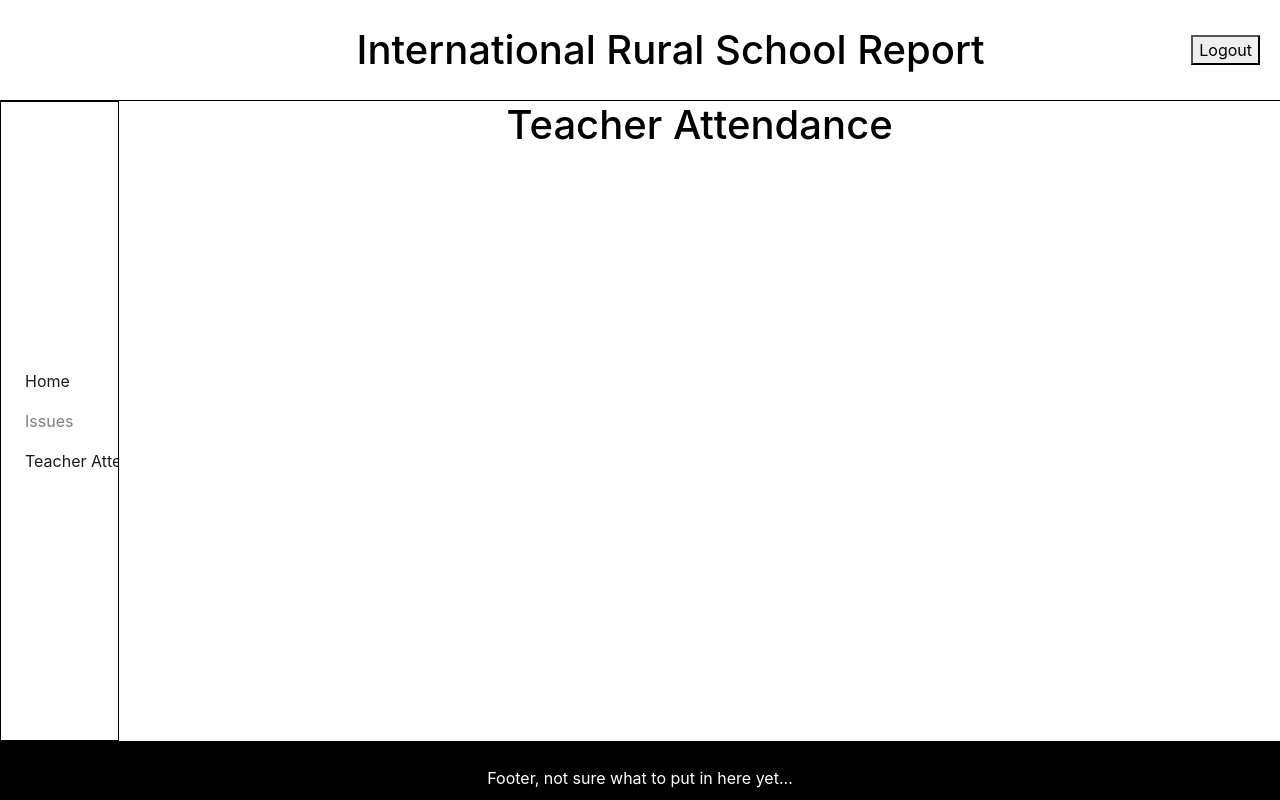
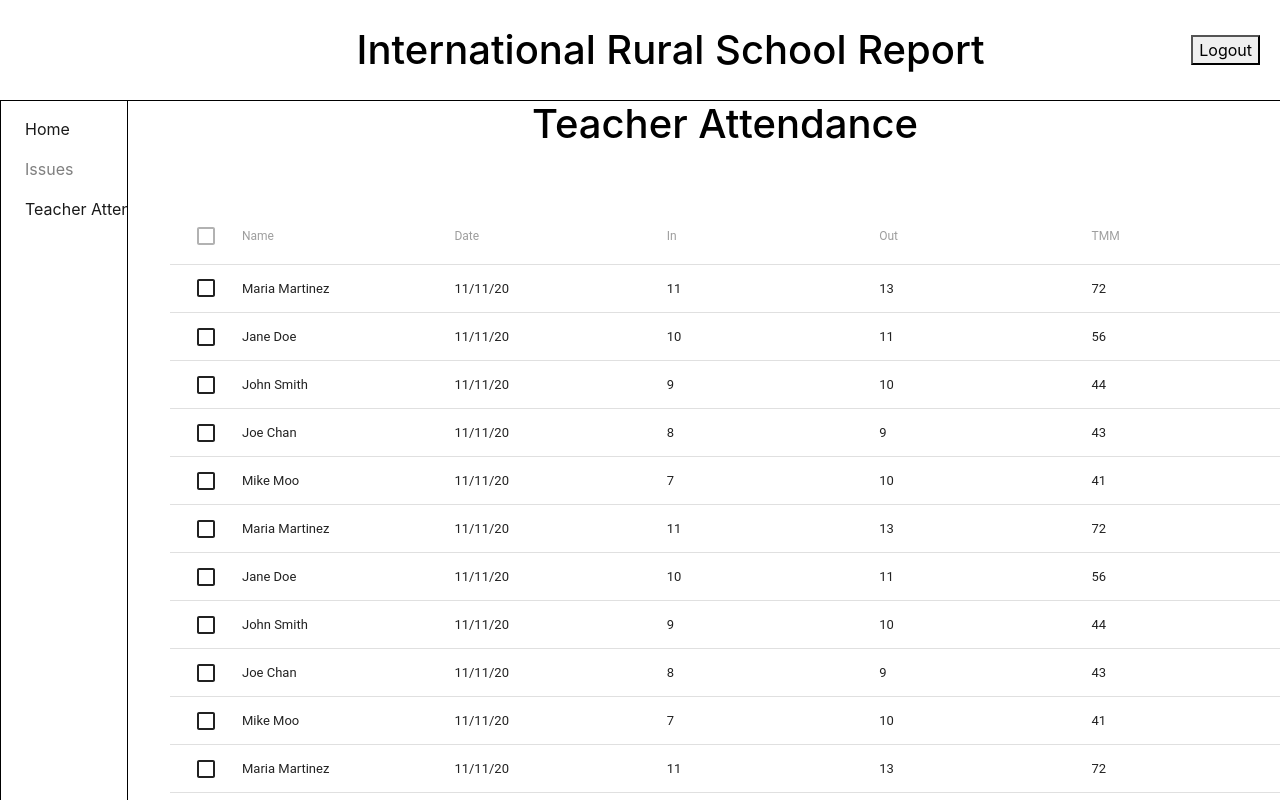
Before and after one commit to international-rural-school-report-v2/frontend, a React (Create React App) app in the folder irsr/: page /teacher-attendance in a window 1280 px wide. Shown: the top 800 px of the page. Built offline with nearby package versions, Linux system fonts and the light colour scheme; sample sign-in values are in the browser's storage.

Commit message:
nav/header/teacher-attendance styling

```diff
--- a/irsr/package.json
+++ b/irsr/package.json
@@ -5,6 +5,7 @@
   "dependencies": {
     "axios": "^0.18.0",
     "bootstrap": "^4.3.1",
+    "material-ui": "^0.20.2",
     "react": "^16.8.6",
     "react-dom": "^16.8.6",
     "react-redux": "^7.0.3",
--- a/irsr/src/components/Header.js
+++ b/irsr/src/components/Header.js
@@ -2,14 +2,28 @@ import React from 'react';
 import styled from 'styled-components';
 
 /***************************************************************************************************
- ********************************************** Styles *********************************************
+ ********************************************** Styles **********************************************
  **************************************************************************************************/
 const DivWrapper = styled.div`
+  display: flex;
+`;
+
+const DivSpacer = styled.div`
+  display: flex;
+  min-width: 100%;
+  height: 100px;
+`;
+
+const DivHeader = styled.div`
   display: flex;
   color: black;
   justify-content: space-between;
   align-items: center;
   border-bottom: 1px solid black;
+  position: fixed;
+  z-index: 3;
+  width: 100%;
+  background-color: white;
 
   h1 {
     display: flex;
@@ -32,8 +46,11 @@ const DivWrapper = styled.div`
 const Header = props => {
   return (
     <DivWrapper>
-      <h1>International&nbsp;Rural&nbsp;School&nbsp;Report</h1>
-      <button onClick={() => window.localStorage.clear()}>Logout</button>
+      <DivSpacer />
+      <DivHeader>
+        <h1>International&nbsp;Rural&nbsp;School&nbsp;Report</h1>
+        <button onClick={() => window.localStorage.clear()}>Logout</button>
+      </DivHeader>
     </DivWrapper>
   );
 }
--- a/irsr/src/components/NavBar.js
+++ b/irsr/src/components/NavBar.js
@@ -13,10 +13,28 @@ import {
 } from 'reactstrap';
 
 import '../styles/nav.css';
+import styled from 'styled-components';
 import { NavLink } from 'react-router-dom';
 import { connect } from 'react-redux';
 import { login } from '../actions';
 
+/***************************************************************************************************
+ ********************************************** Styles **********************************************
+ **************************************************************************************************/
+const DivWrapper = styled.div`
+  display: flex;
+`;
+
+const DivSpacer = styled.div`
+
+  display: flex;
+  min-width: 170px;
+  height: 100%;
+`;
+
+/***************************************************************************************************
+ ********************************************* Component *******************************************
+ **************************************************************************************************/
 class NavBar extends React.Component {
   constructor(props) {
     super(props);
@@ -35,6 +53,8 @@ class NavBar extends React.Component {
 
   render() {
     return (
+      <DivWrapper>
+        <DivSpacer />
         <Navbar
           className='irsr-nav'
           color="faded" light
@@ -57,6 +77,7 @@ class NavBar extends React.Component {
             </Nav>
           </Collapse>
         </Navbar>
+      </DivWrapper>
     );
   }
 }
--- /dev/null
+++ b/irsr/src/components/Table.js
@@ -0,0 +1,35 @@
+import React from 'react';
+import {
+  Table,
+  TableBody,
+  TableHeader,
+  TableHeaderColumn,
+  TableRow,
+  TableRowColumn
+} from 'material-ui/Table';
+
+export default ({ header, data }) =>
+  <Table>
+    <TableHeader>
+      <TableRow>
+        {
+          header.map((columnName, i) =>
+            <TableHeaderColumn key={`thc-${i}`}>{columnName}</TableHeaderColumn>
+          )
+        }
+      </TableRow>
+    </TableHeader>
+    <TableBody>
+      {
+        data.map((teacher, i) =>
+          <TableRow key={`tr-${i}`}>
+            {
+              header.map((columnName, j) =>
+                <TableRowColumn key={`trc-${j}`}>{teacher[columnName]}</TableRowColumn>
+              )
+            }
+          </TableRow>
+        )
+      }
+    </TableBody>
+  </Table>
--- /dev/null
+++ b/irsr/src/globals/DummyData.js
@@ -0,0 +1,286 @@
+const teacherAttendanceData = [
+  {
+    "Name": "Maria Martinez",
+    "Date": "11/11/20",
+    "In": 11,
+    "Out": 13,
+    "TMM": 72
+  },
+  {
+    "Name": "Jane Doe",
+    "Date": "11/11/20",
+    "In": 10,
+    "Out": 11,
+    "TMM": 56
+  },
+  {
+    "Name": "John Smith",
+    "Date": "11/11/20",
+    "In": 9,
+    "Out": 10,
+    "TMM": 44
+  },
+  {
+    "Name": "Joe Chan",
+    "Date": "11/11/20",
+    "In": 8,
+    "Out": 9,
+    "TMM": 43
+  },
+  {
+    "Name": "Mike Moo",
+    "Date": "11/11/20",
+    "In": 7,
+    "Out": 10,
+    "TMM": 41
+  },
+  {
+    "Name": "Maria Martinez",
+    "Date": "11/11/20",
+    "In": 11,
+    "Out": 13,
+    "TMM": 72
+  },
+  {
+    "Name": "Jane Doe",
+    "Date": "11/11/20",
+    "In": 10,
+    "Out": 11,
+    "TMM": 56
+  },
+  {
+    "Name": "John Smith",
+    "Date": "11/11/20",
+    "In": 9,
+    "Out": 10,
+    "TMM": 44
+  },
+  {
+    "Name": "Joe Chan",
+    "Date": "11/11/20",
+    "In": 8,
+    "Out": 9,
+    "TMM": 43
+  },
+  {
+    "Name": "Mike Moo",
+    "Date": "11/11/20",
+    "In": 7,
+    "Out": 10,
+    "TMM": 41
+  },
+  {
+    "Name": "Maria Martinez",
+    "Date": "11/11/20",
+    "In": 11,
+    "Out": 13,
+    "TMM": 72
+  },
+  {
+    "Name": "Jane Doe",
+    "Date": "11/11/20",
+    "In": 10,
+    "Out": 11,
+    "TMM": 56
+  },
+  {
+    "Name": "John Smith",
+    "Date": "11/11/20",
+    "In": 9,
+    "Out": 10,
+    "TMM": 44
+  },
+  {
+    "Name": "Joe Chan",
+    "Date": "11/11/20",
+    "In": 8,
+    "Out": 9,
+    "TMM": 43
+  },
+  {
+    "Name": "Mike Moo",
+    "Date": "11/11/20",
+    "In": 7,
+    "Out": 10,
+    "TMM": 41
+  },
+  {
+    "Name": "Maria Martinez",
+    "Date": "11/11/20",
+    "In": 11,
+    "Out": 13,
+    "TMM": 72
+  },
+  {
+    "Name": "Jane Doe",
+    "Date": "11/11/20",
+    "In": 10,
+    "Out": 11,
+    "TMM": 56
+  },
+  {
+    "Name": "John Smith",
+    "Date": "11/11/20",
+    "In": 9,
+    "Out": 10,
+    "TMM": 44
+  },
+  {
+    "Name": "Joe Chan",
+    "Date": "11/11/20",
+    "In": 8,
+    "Out": 9,
+    "TMM": 43
+  },
+  {
+    "Name": "Mike Moo",
+    "Date": "11/11/20",
+    "In": 7,
+    "Out": 10,
+    "TMM": 41
+  },
+  {
+    "Name": "Maria Martinez",
+    "Date": "11/11/20",
+    "In": 11,
+    "Out": 13,
+    "TMM": 72
+  },
+  {
+    "Name": "Jane Doe",
+    "Date": "11/11/20",
+    "In": 10,
+    "Out": 11,
+    "TMM": 56
+  },
+  {
+    "Name": "John Smith",
+    "Date": "11/11/20",
+    "In": 9,
+    "Out": 10,
+    "TMM": 44
+  },
+  {
+    "Name": "Joe Chan",
+    "Date": "11/11/20",
+    "In": 8,
+    "Out": 9,
+    "TMM": 43
+  },
+  {
+    "Name": "Mike Moo",
+    "Date": "11/11/20",
+    "In": 7,
+    "Out": 10,
+    "TMM": 41
+  },
+  {
+    "Name": "Maria Martinez",
+    "Date": "11/11/20",
+    "In": 11,
+    "Out": 13,
+    "TMM": 72
+  },
+  {
+    "Name": "Jane Doe",
+    "Date": "11/11/20",
+    "In": 10,
+    "Out": 11,
+    "TMM": 56
+  },
+  {
+    "Name": "John Smith",
+    "Date": "11/11/20",
+    "In": 9,
+    "Out": 10,
+    "TMM": 44
+  },
+  {
+    "Name": "Joe Chan",
+    "Date": "11/11/20",
+    "In": 8,
+    "Out": 9,
+    "TMM": 43
+  },
+  {
+    "Name": "Mike Moo",
+    "Date": "11/11/20",
+    "In": 7,
+    "Out": 10,
+    "TMM": 41
+  },
+  {
+    "Name": "Maria Martinez",
+    "Date": "11/11/20",
+    "In": 11,
+    "Out": 13,
+    "TMM": 72
+  },
+  {
+    "Name": "Jane Doe",
+    "Date": "11/11/20",
+    "In": 10,
+    "Out": 11,
+    "TMM": 56
+  },
+  {
+    "Name": "John Smith",
+    "Date": "11/11/20",
+    "In": 9,
+    "Out": 10,
+    "TMM": 44
+  },
+  {
+    "Name": "Joe Chan",
+    "Date": "11/11/20",
+    "In": 8,
+    "Out": 9,
+    "TMM": 43
+  },
+  {
+    "Name": "Mike Moo",
+    "Date": "11/11/20",
+    "In": 7,
+    "Out": 10,
+    "TMM": 41
+  },
+  {
+    "Name": "Maria Martinez",
+    "Date": "11/11/20",
+    "In": 11,
+    "Out": 13,
+    "TMM": 72
+  },
+  {
+    "Name": "Jane Doe",
+    "Date": "11/11/20",
+    "In": 10,
+    "Out": 11,
+    "TMM": 56
+  },
+  {
+    "Name": "John Smith",
+    "Date": "11/11/20",
+    "In": 9,
+    "Out": 10,
+    "TMM": 44
+  },
+  {
+    "Name": "Joe Chan",
+    "Date": "11/11/20",
+    "In": 8,
+    "Out": 9,
+    "TMM": 43
+  },
+  {
+    "Name": "Mike Moo",
+    "Date": "11/11/20",
+    "In": 7,
+    "Out": 10,
+    "TMM": 41
+  },
+]
+
+module.exports = {
+  teacherAttendanceData
+};
--- a/irsr/src/pageviews/TeacherAttendance.js
+++ b/irsr/src/pageviews/TeacherAttendance.js
@@ -1,12 +1,22 @@
 import React from 'react';
 import styled from 'styled-components';
+import { connect } from 'react-redux';
+import Table from '../components/Table.js';
+import MuiThemeProvider from 'material-ui/styles/MuiThemeProvider';
+
+// globals
+const { teacherAttendanceData } = require('../globals/DummyData.js')
+
+
 
 /***************************************************************************************************
  ********************************************** Styles *********************************************
  **************************************************************************************************/
 const DivWrapper = styled.div`
+  display: flex;
   color: black;
   width: 100%;
+  flex-direction: column;
 `;
 
 /***************************************************************************************************
@@ -16,8 +26,23 @@ const TeacherAttendance = props => {
   return (
     <DivWrapper>
       <h1>Teacher&nbsp;Attendance</h1>
+      <MuiThemeProvider>
+        <Table
+          header={[
+            'Name', 'Date', 'In', 'Out', 'TMM'
+          ]}
+          data={teacherAttendanceData}
+        />
+      </MuiThemeProvider>
     </DivWrapper>
   );
 }
 
-export default TeacherAttendance;
+const mapStateToProps = state => ({
+  teachersAttendance: state.teachersAttendance
+});
+
+export default connect(
+  mapStateToProps,
+  {}
+)(TeacherAttendance);
--- a/irsr/src/styles/nav.css
+++ b/irsr/src/styles/nav.css
@@ -1,7 +1,12 @@
 .irsr-nav {
+  display: flex;
+  align-items: flex-start;
   width: 10%;
   max-width: 170px;
-  height: 80vh;
+  height: 100%;
   border: 1px solid black;
   overflow: hidden;
+  top: 100px;
+  position: fixed;
+  z-index: 2;
 }
```
Also changed, not shown: 1 other file (tests, documents, lock files or other folders). Lines whose indentation alone changed are shown as unchanged.
